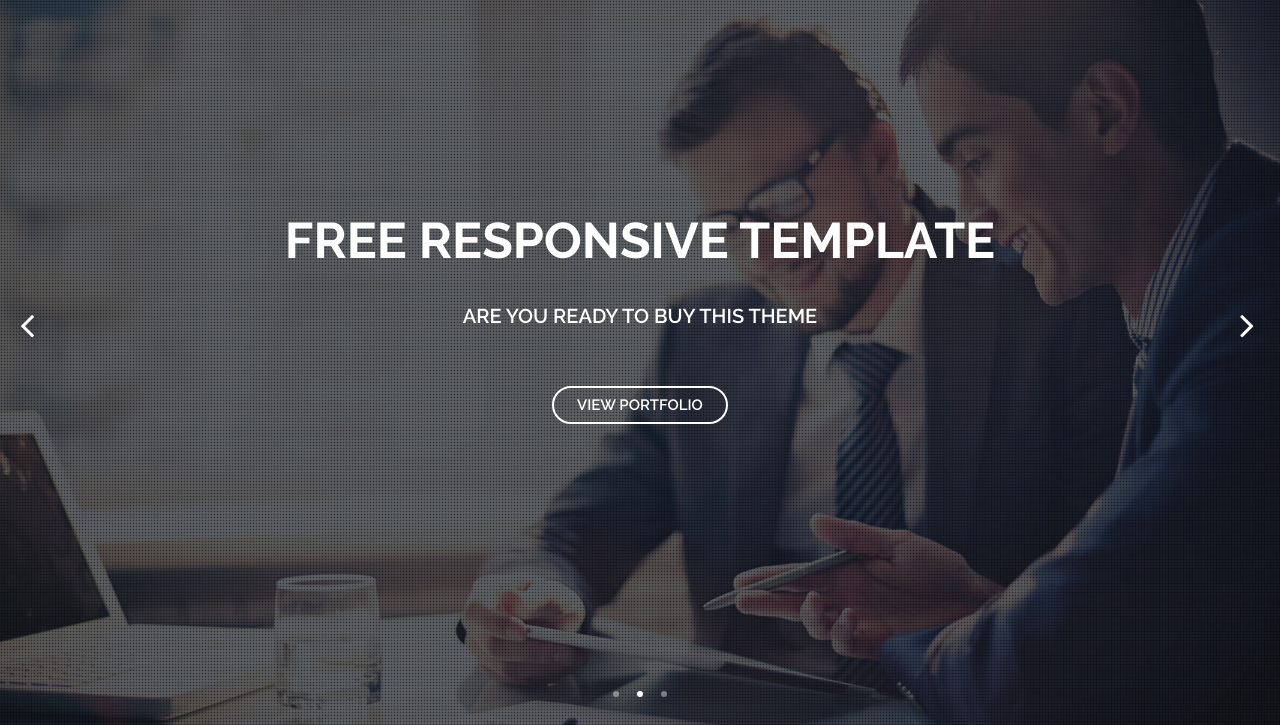
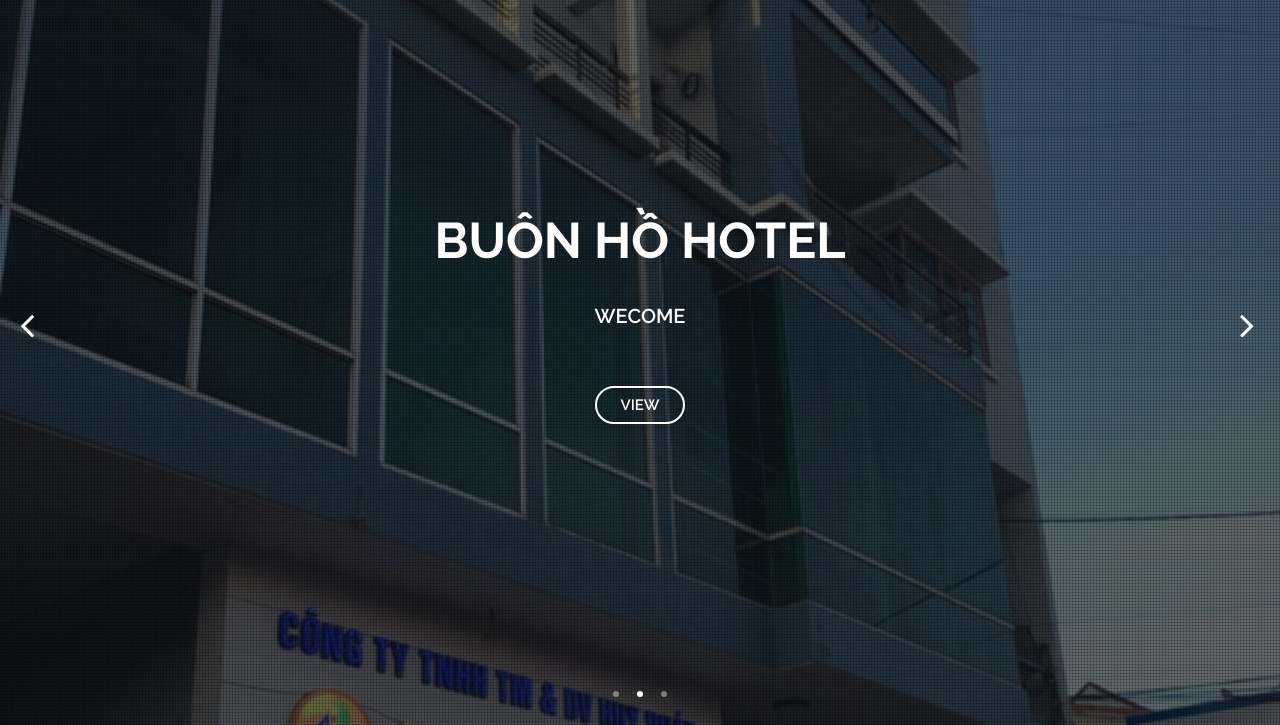
Before and after one commit to thanh7124/mau, a plain HTML site: page index.html in a window 1280 px wide. Both pictures are taken after a click on the element "123". Shown: the part 75-800 px from the top of the page. Drawn offline with nearby package versions, Linux system fonts and the light colour scheme.

Commit message:
Update index.html

```diff
--- a/index.html
+++ b/index.html
@@ -105,34 +105,34 @@
                     <li class="first">
                         <div class="slider-text-wrapper">
                             <div class="container">
-                                <div class="big">Free Responsive Template </div>
-                                <div class="small">Are you ready to buy this theme</div>
-                                <a href="#works" class="middle btn btn-white">VIEW PORTFOLIO</a>
+                                <div class="big">Buôn hồ hotel </div>
+                                <div class="small">wecome</div>
+                                <a href="#works" class="middle btn btn-white">VIEW </a>
                             </div>
                         </div>
-                        <img src="images/slider/1.jpg" alt="">
+                        <img src="images/anh/buonhohotel.jpg" alt="">
                     </li>
 
                     <li class="secondary">
                         <div class="slider-text-wrapper">
                             <div class="container">
-                                <div class="big">Free Responsive Template </div>
-                                <div class="small">Are you ready to buy this theme</div>
-                                <a href="#works" class=" middle btn btn-white">VIEW PORTFOLIO</a>
+                                <div class="big">Buôn hồ hotel </div>
+                                <div class="small">wecome</div>
+                                <a href="#works" class=" middle btn btn-white">VIEW</a>
                             </div>
                          </div>
-                        <img src="images/slider/2.jpg" alt="">
+                        <img src="images/anh/buonhohotel.jpg" alt="">
                     </li>
 
                     <li class="third">
                         <div class="slider-text-wrapper">
                             <div class="container">
-                                <div class="big">Free Responsive Template </div>
-                                <div class="small">Are you ready to buy this theme</div>
-                                <a href="#works" class="middle btn btn-white">VIEW PORTFOLIO</a>
+                                <div class="big">Buôn hồ hotel </div>
+                                <div class="small">wecome</div>
+                                <a href="#works" class="middle btn btn-white">VIEW </a>
                              </div>
                         </div>
-                        <img src="images/slider/3.jpg" alt="">
+                        <img src="images/anh/buonhohotel.jpg" alt="">
                     </li>
                 </ul>
             </div>
```
